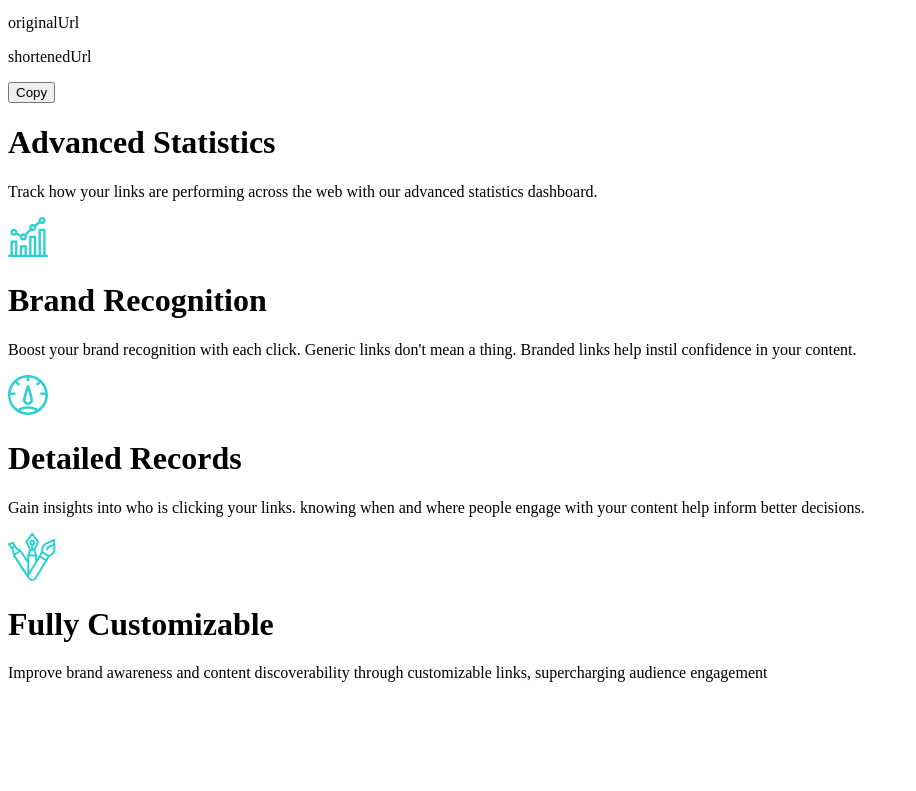
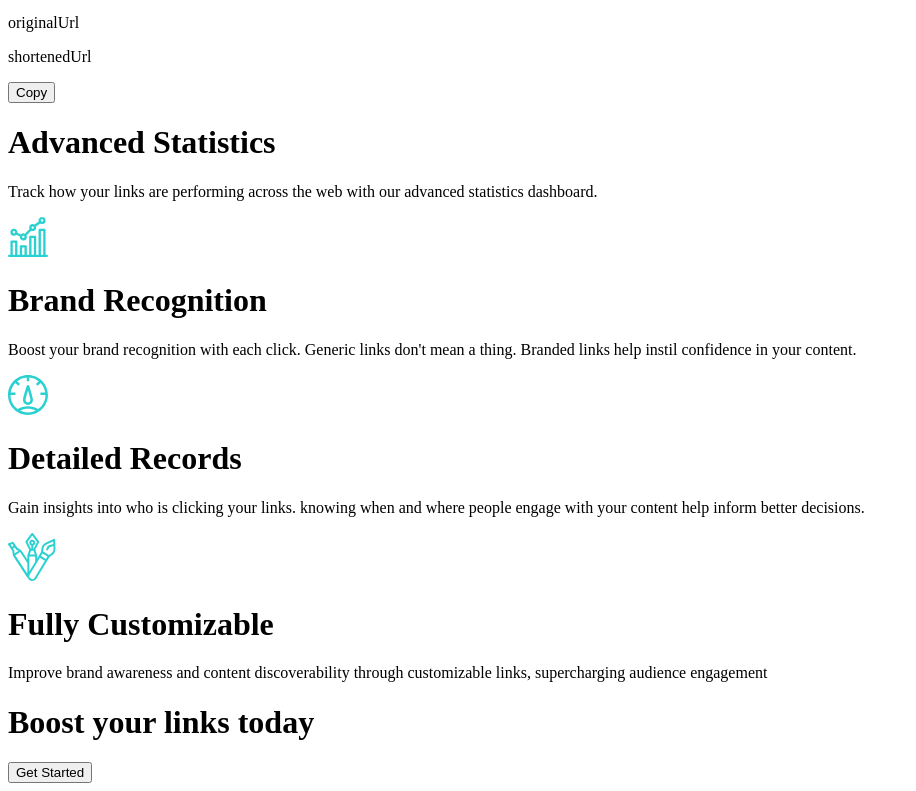
Before and after one commit to azanra/url-shortening, a React (Vite) app: page / in a window 1280 px wide. Shown: the part 749-1540 px from the top of the page, without its empty margins (0-916 px from the left). Before the commit the page ends 1447 px from the top, so only its background shows below. Built offline with nearby package versions, Linux system fonts and the light colour scheme.

Commit message:
Add markup for the getStarted component

```diff
--- a/src/App.jsx
+++ b/src/App.jsx
@@ -1,4 +1,5 @@
 import "./App.css";
+import GetStarted from "./components/getStarted";
 import Header from "./components/header";
 import Hero from "./components/hero";
 import Info from "./components/info";
@@ -11,6 +12,7 @@ function App() {
       <Hero />
       <Url />
       <Info />
+      <GetStarted />
     </>
   );
 }
--- /dev/null
+++ b/src/components/getStarted.jsx
@@ -0,0 +1,14 @@
+export default function GetStarted() {
+  return (
+    <div>
+      <div>
+        <div className="getStartedHeader">
+          <h1>Boost your links today</h1>
+        </div>
+        <div className="getStartedBtnContainer">
+          <button>Get Started</button>
+        </div>
+      </div>
+    </div>
+  );
+}
```
